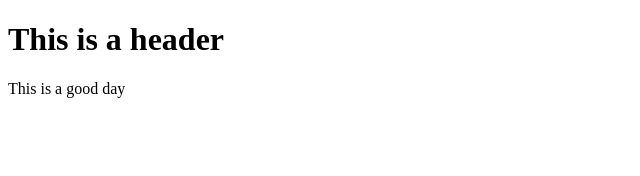
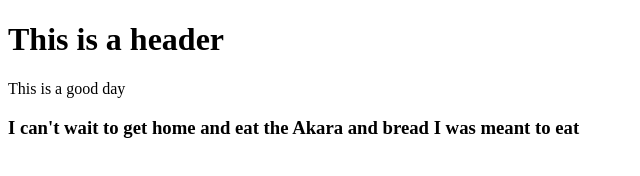
Before and after one commit to jephtah/playground, a plain HTML site: page index.html in a window 1280 px wide. Shown: the whole page, without its empty margins (0-640 px from the left). Drawn offline with Linux system fonts and the light colour scheme.

Commit message:
added a line to index.html

```diff
--- a/index.html
+++ b/index.html
@@ -6,7 +6,7 @@
 <body>
   <h1>This is a header</h1>
   <p> This is a good day</p>
-
+ <h3>I can't wait to get home and eat the Akara and bread I was meant to eat</h3>
 </body>
 
 </html>
```
